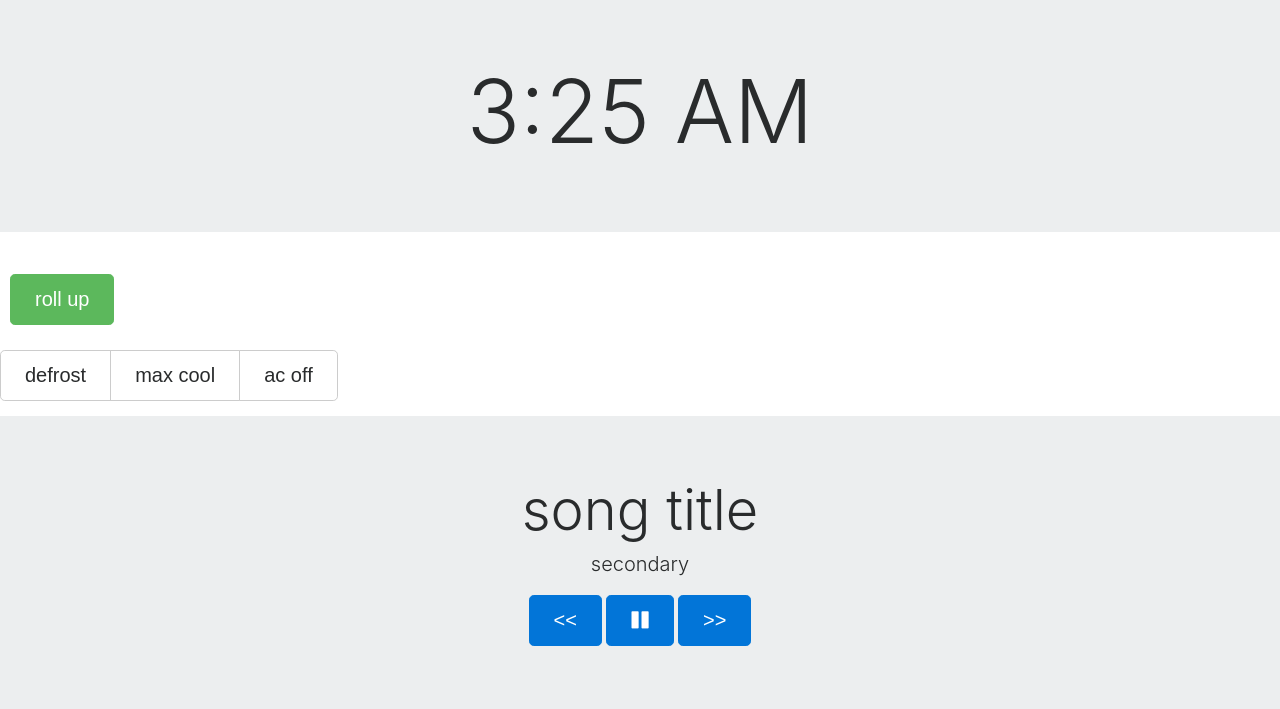
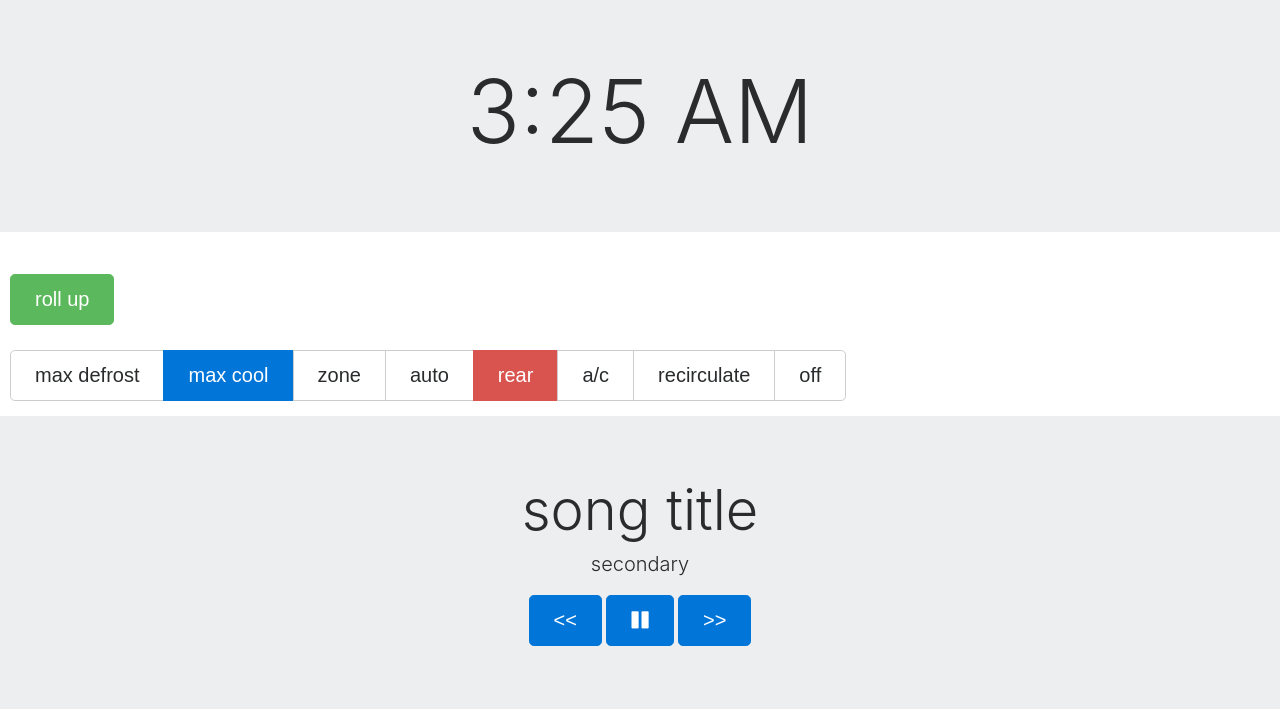
Before and after one commit to adeebshihadeh/carvis-proto, a Flask app: page / in a window 1280 px wide. Shown: the part 73-782 px from the top of the page. Run offline with Flask 2, Linux system fonts and the light colour scheme; some libraries are stand-ins or nearby versions.

Commit message:
more climate control btns

```diff
--- a/app/app.py
+++ b/app/app.py
@@ -22,12 +22,17 @@ def command():
     cmds.handleCmd(request.form.get('cmd'))
   return "ok"
 
+
+@socketio.on('system')
+def handle_audio(message):
+  cmds.handleCmd(message)
+  print "system message: " + message
+
 @socketio.on('audio')
 def handle_audio(message):
   audio.handle_request(message)
   print "audio message: " + message
 
 
-
 if __name__ == '__main__':
   socketio.run(app, host='localhost', debug=True, port=8080)
--- a/app/static/bluetooth.js
+++ b/app/static/bluetooth.js
@@ -1,5 +1,3 @@
 $("#bluetooth-status").click(function() {
-
   $("#bluetooth-modal").modal("show");
-
 });
--- a/app/static/main.js
+++ b/app/static/main.js
@@ -44,6 +44,7 @@ $("[id^=audio").click(function() {
 $("#volume-toggle").click(function() {
   $("#volume-toggle-off").toggle();
   $("#volume-toggle-on").toggle();
+  socket.emit("system", "mute-" + ($("#volume-toggle-on").is(":visible") ? "off" : "on"));
 });
 
 window.setInterval(function() {
--- /dev/null
+++ b/app/templates/climatecontrol.html
@@ -0,0 +1,10 @@
+<div style="margin: 15px 10px;" class="btn-group btn-group-lg">
+  <button class="btn btn-secondary btn-lg" id="btn-defrost">max defrost</button>
+  <button class="btn btn-primary btn-lg" id="btn-max-cool">max cool</button>
+  <button class="btn btn-secondary btn-lg" id="">zone</button>
+  <button class="btn btn-secondary btn-lg" id="">auto</button>
+  <button class="btn btn-danger btn-lg" id="">rear</button>
+  <button class="btn btn-secondary btn-lg" id="">a/c</button>
+  <button class="btn btn-secondary btn-lg" id="">recirculate</button>
+  <button class="btn btn-secondary btn-lg" id="btn-ac-off">off</button>
+</div>
--- a/app/templates/index.html
+++ b/app/templates/index.html
@@ -65,13 +65,7 @@
 
 
 <div id="climate-control">
-
-<div style="margin: 15px 0px;" class="btn-group btn-group-lg">
-  <button class="btn btn-secondary btn-lg" id="btn-defrost">defrost</button>
-  <button class="btn btn-secondary btn-lg" id="btn-max-cool">max cool</button>
-  <button class="btn btn-secondary btn-lg" id="btn-ac-off">ac off</button>
-</div>
-
+{% include 'climatecontrol.html' %}
 </div>
 
 <div class="audio-control" style="height: 150px; width: 100%; text-align: center; background-color: ">
```
Also changed, not shown: app/cmds.py (+6 -1 lines), 1 other file.
